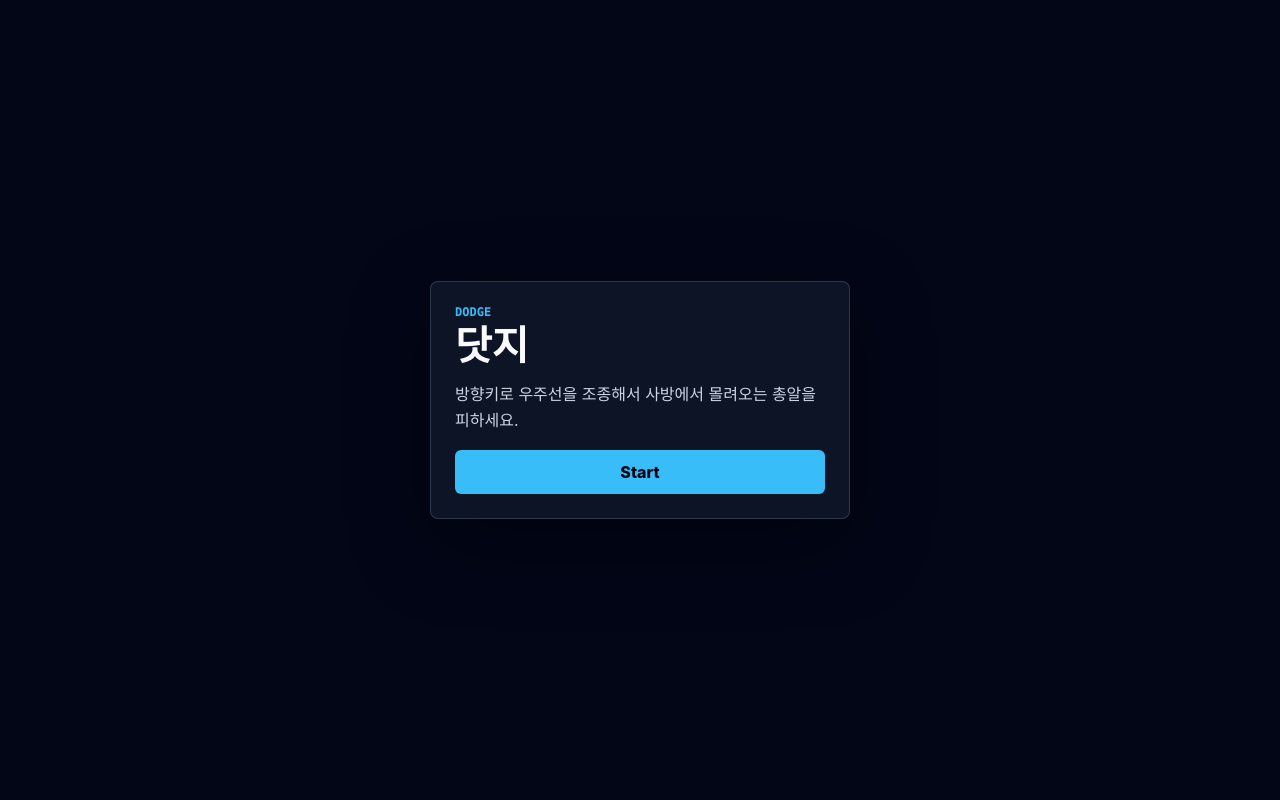
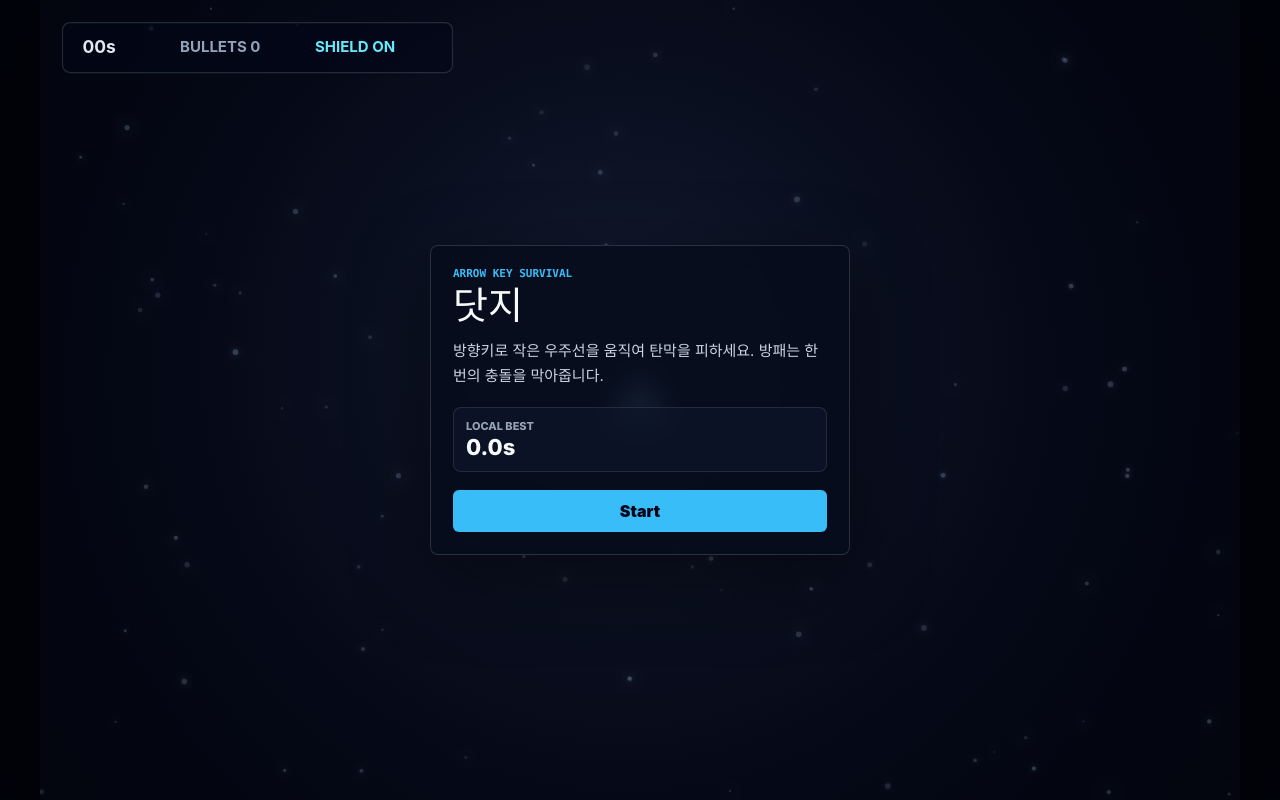
Before and after one commit to nj0034/dodge, a website built with Vite: page index.html in a window 1280 px wide. Built offline with nearby package versions, Linux system fonts and the light colour scheme; animation ran at ten frames a second.

Commit message:
feat: render playable dodge game

```diff
--- /dev/null
+++ b/src/game/input.ts
@@ -0,0 +1,59 @@
+import type { InputState } from './types';
+
+const ARROW_TO_DIRECTION: Record<string, keyof InputState> = {
+  ArrowLeft: 'left',
+  ArrowRight: 'right',
+  ArrowUp: 'up',
+  ArrowDown: 'down',
+};
+
+const createEmptyInput = (): InputState => ({
+  left: false,
+  right: false,
+  up: false,
+  down: false,
+});
+
+export type KeyboardInput = {
+  current: InputState;
+  reset: () => void;
+  dispose: () => void;
+};
+
+export function createKeyboardInput(target: Window = window): KeyboardInput {
+  const current = createEmptyInput();
+
+  const handleKey = (event: KeyboardEvent, pressed: boolean) => {
+    const direction = ARROW_TO_DIRECTION[event.key];
+
+    if (!direction) {
+      return;
+    }
+
+    event.preventDefault();
+    current[direction] = pressed;
+  };
+
+  const handleKeyDown = (event: KeyboardEvent) => handleKey(event, true);
+  const handleKeyUp = (event: KeyboardEvent) => handleKey(event, false);
+  const reset = () => {
+    current.left = false;
+    current.right = false;
+    current.up = false;
+    current.down = false;
+  };
+
+  target.addEventListener('keydown', handleKeyDown, { passive: false });
+  target.addEventListener('keyup', handleKeyUp, { passive: false });
+  target.addEventListener('blur', reset);
+
+  return {
+    current,
+    reset,
+    dispose: () => {
+      target.removeEventListener('keydown', handleKeyDown);
+      target.removeEventListener('keyup', handleKeyUp);
+      target.removeEventListener('blur', reset);
+    },
+  };
+}
--- /dev/null
+++ b/src/game/renderer.ts
@@ -0,0 +1,232 @@
+import { WORLD_HEIGHT, WORLD_WIDTH } from './config';
+import type { Bullet, Vec2 } from './types';
+import type { GameState } from './state';
+
+type Renderer = {
+  resize: () => void;
+  render: (state: GameState) => void;
+};
+
+type Star = Vec2 & {
+  radius: number;
+  alpha: number;
+  blur: number;
+};
+
+const STAR_COUNT = 92;
+const WARNING_LINE_LENGTH = 1180;
+
+const stars: Star[] = Array.from({ length: STAR_COUNT }, (_, index) => {
+  const seed = Math.sin((index + 1) * 97.31) * 10000;
+  const next = (offset: number) => {
+    const value = Math.sin(seed + offset * 41.73) * 10000;
+    return value - Math.floor(value);
+  };
+
+  return {
+    x: next(1) * WORLD_WIDTH,
+    y: next(2) * WORLD_HEIGHT,
+    radius: 0.7 + next(3) * 1.7,
+    alpha: 0.12 + next(4) * 0.18,
+    blur: 4 + next(5) * 9,
+  };
+});
+
+const formatSeconds = (elapsedMs: number) =>
+  `${Math.floor(elapsedMs / 1000).toString().padStart(2, '0')}s`;
+
+const normalize = (value: Vec2): Vec2 => {
+  const length = Math.hypot(value.x, value.y) || 1;
+  return { x: value.x / length, y: value.y / length };
+};
+
+function drawBackground(ctx: CanvasRenderingContext2D) {
+  const gradient = ctx.createRadialGradient(
+    WORLD_WIDTH * 0.48,
+    WORLD_HEIGHT * 0.42,
+    40,
+    WORLD_WIDTH * 0.5,
+    WORLD_HEIGHT * 0.5,
+    WORLD_WIDTH * 0.72,
+  );
+
+  gradient.addColorStop(0, '#10182b');
+  gradient.addColorStop(0.48, '#050816');
+  gradient.addColorStop(1, '#01030a');
+
+  ctx.fillStyle = gradient;
+  ctx.fillRect(0, 0, WORLD_WIDTH, WORLD_HEIGHT);
+
+  for (const star of stars) {
+    ctx.save();
+    ctx.globalAlpha = star.alpha;
+    ctx.shadowBlur = star.blur;
+    ctx.shadowColor = '#6b88a8';
+    ctx.fillStyle = '#8da2bc';
+    ctx.beginPath();
+    ctx.arc(star.x, star.y, star.radius, 0, Math.PI * 2);
+    ctx.fill();
+    ctx.restore();
+  }
+}
+
+function drawDashWarning(ctx: CanvasRenderingContext2D, bullet: Bullet) {
+  if (bullet.kind !== 'dash' || bullet.ageMs >= bullet.delayMs) {
+    return;
+  }
+
+  const direction = normalize(bullet.velocity);
+  const progress = Math.min(1, bullet.ageMs / bullet.delayMs);
+  const end = {
+    x: bullet.position.x + direction.x * WARNING_LINE_LENGTH,
+    y: bullet.position.y + direction.y * WARNING_LINE_LENGTH,
+  };
+
+  ctx.save();
+  ctx.globalAlpha = 0.22 + progress * 0.34;
+  ctx.strokeStyle = bullet.color;
+  ctx.lineWidth = 2;
+  ctx.setLineDash([10, 12]);
+  ctx.lineDashOffset = -progress * 32;
+  ctx.shadowBlur = 12;
+  ctx.shadowColor = bullet.color;
+  ctx.beginPath();
+  ctx.moveTo(bullet.position.x, bullet.position.y);
+  ctx.lineTo(end.x, end.y);
+  ctx.stroke();
+  ctx.restore();
+}
+
+function drawBullet(ctx: CanvasRenderingContext2D, bullet: Bullet) {
+  const isWaitingDash = bullet.kind === 'dash' && bullet.ageMs < bullet.delayMs;
+  const radius = isWaitingDash ? bullet.radius * 0.82 : bullet.radius;
+
+  ctx.save();
+  ctx.globalAlpha = isWaitingDash ? 0.62 : 1;
+  ctx.shadowBlur = isWaitingDash ? 10 : 18;
+  ctx.shadowColor = bullet.color;
+  ctx.fillStyle = bullet.color;
+  ctx.beginPath();
+  ctx.arc(bullet.position.x, bullet.position.y, radius, 0, Math.PI * 2);
+  ctx.fill();
+
+  ctx.globalAlpha = isWaitingDash ? 0.36 : 0.7;
+  ctx.strokeStyle = '#ffffff';
+  ctx.lineWidth = 1.5;
+  ctx.stroke();
+  ctx.restore();
+}
+
+function drawPlayer(ctx: CanvasRenderingContext2D, state: GameState) {
+  const { player } = state;
+  const { x, y } = player.position;
+  const invulnerable = player.invulnerableMs > 0;
+
+  ctx.save();
+  ctx.translate(x, y);
+
+  if (player.shieldAvailable || invulnerable) {
+    ctx.globalAlpha = invulnerable ? 0.45 + Math.sin(state.elapsedMs / 70) * 0.2 : 0.34;
+    ctx.strokeStyle = '#67e8f9';
+    ctx.lineWidth = 2;
+    ctx.shadowBlur = 14;
+    ctx.shadowColor = '#22d3ee';
+    ctx.beginPath();
+    ctx.arc(0, 0, player.radius + 8, 0, Math.PI * 2);
+    ctx.stroke();
+  }
+
+  ctx.globalAlpha = player.alive ? 1 : 0.35;
+  ctx.shadowBlur = 16;
+  ctx.shadowColor = '#93c5fd';
+  ctx.fillStyle = '#e0f2fe';
+  ctx.beginPath();
+  ctx.moveTo(0, -player.radius - 4);
+  ctx.lineTo(player.radius + 6, player.radius + 5);
+  ctx.lineTo(0, player.radius);
+  ctx.lineTo(-player.radius - 6, player.radius + 5);
+  ctx.closePath();
+  ctx.fill();
+
+  ctx.shadowBlur = 0;
+  ctx.fillStyle = '#38bdf8';
+  ctx.beginPath();
+  ctx.moveTo(0, -player.radius + 2);
+  ctx.lineTo(player.radius - 2, player.radius + 1);
+  ctx.lineTo(0, player.radius - 2);
+  ctx.lineTo(-player.radius + 2, player.radius + 1);
+  ctx.closePath();
+  ctx.fill();
+  ctx.restore();
+}
+
+function drawHud(ctx: CanvasRenderingContext2D, state: GameState) {
+  const shieldText =
+    state.player.shieldAvailable || state.player.invulnerableMs > 0 ? 'SHIELD ON' : 'SHIELD OFF';
+
+  ctx.save();
+  ctx.fillStyle = 'rgba(2, 6, 23, 0.58)';
+  ctx.strokeStyle = 'rgba(148, 163, 184, 0.22)';
+  ctx.lineWidth = 1;
+  ctx.beginPath();
+  ctx.roundRect(18, 18, 312, 40, 6);
+  ctx.fill();
+  ctx.stroke();
+
+  ctx.fillStyle = '#e2e8f0';
+  ctx.font = '700 14px Inter, system-ui, sans-serif';
+  ctx.textBaseline = 'middle';
+  ctx.fillText(formatSeconds(state.elapsedMs), 34, 38);
+
+  ctx.fillStyle = '#94a3b8';
+  ctx.font = '700 12px Inter, system-ui, sans-serif';
+  ctx.fillText(`BULLETS ${state.bullets.length}`, 112, 38);
+
+  ctx.fillStyle =
+    state.player.shieldAvailable || state.player.invulnerableMs > 0 ? '#67e8f9' : '#64748b';
+  ctx.fillText(shieldText, 220, 38);
+  ctx.restore();
+}
+
+export function createRenderer(canvas: HTMLCanvasElement): Renderer {
+  const ctx = canvas.getContext('2d');
+
+  if (!ctx) {
+    throw new Error('Canvas 2D context is not available');
+  }
+
+  const resize = () => {
+    const rect = canvas.getBoundingClientRect();
+    const dpr = Math.max(1, window.devicePixelRatio || 1);
+
+    canvas.width = Math.round(rect.width * dpr);
+    canvas.height = Math.round(rect.height * dpr);
+    ctx.setTransform(
+      (rect.width * dpr) / WORLD_WIDTH,
+      0,
+      0,
+      (rect.height * dpr) / WORLD_HEIGHT,
+      0,
+      0,
+    );
+  };
+
+  const render = (state: GameState) => {
+    drawBackground(ctx);
+
+    for (const bullet of state.bullets) {
+      drawDashWarning(ctx, bullet);
+    }
+
+    for (const bullet of state.bullets) {
+      drawBullet(ctx, bullet);
+    }
+
+    drawPlayer(ctx, state);
+    drawHud(ctx, state);
+  };
+
+  resize();
+
+  return { resize, render };
+}
--- a/src/main.ts
+++ b/src/main.ts
@@ -1,16 +1,12 @@
 import './styles.css';
+import { mountApp } from './ui/app';
 
-const overlay = document.querySelector<HTMLDivElement>('#overlay');
+const root = document.querySelector<HTMLElement>('#app');
+const canvas = document.querySelector<HTMLCanvasElement>('#game');
+const overlay = document.querySelector<HTMLElement>('#overlay');
 
-if (!overlay) {
-  throw new Error('Missing #overlay element');
+if (!root || !canvas || !overlay) {
+  throw new Error('Missing Dodge app mount elements');
 }
 
-overlay.innerHTML = `
-  <div class="panel">
-    <p class="eyebrow">DODGE</p>
-    <h1>닷지</h1>
-    <p>방향키로 우주선을 조종해서 사방에서 몰려오는 총알을 피하세요.</p>
-    <button type="button" class="primary">Start</button>
-  </div>
-`;
+mountApp({ root, canvas, overlay });
--- a/src/styles.css
+++ b/src/styles.css
@@ -4,6 +4,10 @@
   font-family:
     Inter, ui-sans-serif, system-ui, -apple-system, BlinkMacSystemFont, "Segoe UI",
     sans-serif;
+  font-synthesis: none;
+  text-rendering: geometricPrecision;
+  -webkit-font-smoothing: antialiased;
+  -moz-osx-font-smoothing: grayscale;
 }
 
 * {
@@ -21,16 +25,36 @@ body {
 body {
   display: grid;
   place-items: center;
-  background: #020617;
+  background:
+    radial-gradient(circle at 50% 30%, rgba(31, 41, 70, 0.48), transparent 46%),
+    #01030a;
+}
+
+button,
+input {
+  border: 0;
+  border-radius: 6px;
+  font: inherit;
+}
+
+button {
+  cursor: pointer;
+}
+
+button:focus-visible,
+input:focus-visible {
+  outline: 2px solid #67e8f9;
+  outline-offset: 3px;
 }
 
 #app {
   position: relative;
   width: min(100vw, 1200px);
   height: min(100vh, 800px);
-  min-width: 720px;
-  min-height: 520px;
+  min-width: min(100vw, 720px);
+  min-height: min(100vh, 520px);
   background: #020617;
+  box-shadow: 0 30px 90px rgba(0, 0, 0, 0.55);
 }
 
 #game {
@@ -45,49 +69,160 @@ body {
   inset: 0;
   display: grid;
   place-items: center;
+  padding: 20px;
   pointer-events: none;
 }
 
+#overlay[hidden] {
+  display: none;
+}
+
 .panel {
-  width: min(420px, calc(100% - 48px));
-  padding: 24px;
-  border: 1px solid rgba(148, 163, 184, 0.25);
+  width: min(420px, 100%);
+  padding: 22px;
+  border: 1px solid rgba(148, 163, 184, 0.24);
   border-radius: 8px;
-  background: rgba(15, 23, 42, 0.88);
-  box-shadow: 0 24px 80px rgba(0, 0, 0, 0.42);
+  background: rgba(7, 13, 28, 0.9);
+  box-shadow: 0 24px 80px rgba(0, 0, 0, 0.46);
+  backdrop-filter: blur(12px);
   pointer-events: auto;
 }
 
 .eyebrow {
   margin: 0 0 8px;
   color: #38bdf8;
-  font: 700 12px/1 ui-monospace, SFMono-Regular, Menlo, Monaco, Consolas, monospace;
+  font: 800 11px/1 ui-monospace, SFMono-Regular, Menlo, Monaco, Consolas, monospace;
   letter-spacing: 0;
+  text-transform: uppercase;
+}
+
+h1,
+h2,
+p,
+dl,
+dd {
+  margin: 0;
 }
 
 h1 {
-  margin: 0 0 12px;
-  font-size: 40px;
+  color: #f8fafc;
+  font-size: 38px;
   line-height: 1;
 }
 
-p {
+h2 {
   color: #cbd5e1;
-  line-height: 1.6;
+  font-size: 13px;
+  line-height: 1.2;
 }
 
-button,
-input {
-  font: inherit;
+.instructions {
+  margin-top: 14px;
+  color: #cbd5e1;
+  font-size: 15px;
+  line-height: 1.65;
+}
+
+.score-row,
+.score-grid {
+  display: grid;
+  gap: 10px;
+  margin: 18px 0;
+}
+
+.score-grid {
+  grid-template-columns: repeat(2, minmax(0, 1fr));
+}
+
+.score-row div,
+.score-grid div,
+.leaderboard {
+  border: 1px solid rgba(148, 163, 184, 0.18);
+  border-radius: 8px;
+  background: rgba(15, 23, 42, 0.68);
+  padding: 12px;
+}
+
+dt,
+label {
+  color: #94a3b8;
+  font-size: 11px;
+  font-weight: 800;
+  line-height: 1.1;
+  text-transform: uppercase;
+}
+
+dd {
+  margin-top: 5px;
+  color: #f8fafc;
+  font-size: 22px;
+  font-weight: 800;
+  line-height: 1;
 }
 
 .primary {
   width: 100%;
-  min-height: 44px;
-  border: 0;
-  border-radius: 6px;
+  min-height: 42px;
   color: #020617;
   background: #38bdf8;
-  font-weight: 800;
-  cursor: pointer;
+  font-weight: 900;
+  transition:
+    background 140ms ease,
+    transform 140ms ease;
 }
+
+.primary:hover {
+  background: #67e8f9;
+}
+
+.primary:active {
+  transform: translateY(1px);
+}
+
+.nickname-form {
+  display: grid;
+  gap: 8px;
+  margin: 0 0 14px;
+}
+
+.nickname-form input {
+  width: 100%;
+  height: 40px;
+  padding: 0 12px;
+  color: #cbd5e1;
+  background: rgba(15, 23, 42, 0.78);
+  border: 1px solid rgba(148, 163, 184, 0.2);
+}
+
+.nickname-form input::placeholder {
+  color: #64748b;
+}
+
+.leaderboard {
+  display: grid;
+  gap: 6px;
+  margin-top: 14px;
+}
+
+.leaderboard p {
+  color: #94a3b8;
+  font-size: 13px;
+  line-height: 1.45;
+}
+
+@media (max-width: 720px) {
+  #app {
+    width: 100vw;
+    height: 100vh;
+    min-width: 0;
+    min-height: 0;
+  }
+
+  .panel {
+    padding: 18px;
+  }
+
+  h1 {
+    font-size: 34px;
+  }
+}
--- /dev/null
+++ b/src/ui/app.ts
@@ -0,0 +1,153 @@
+import { createKeyboardInput } from '../game/input';
+import { createRenderer } from '../game/renderer';
+import {
+  createGameState,
+  startGame,
+  updateGameState,
+  type GameState,
+} from '../game/state';
+
+const BEST_SCORE_KEY = 'dodge.bestScoreMs';
+
+type AppElements = {
+  root: HTMLElement;
+  canvas: HTMLCanvasElement;
+  overlay: HTMLElement;
+};
+
+const readBestScore = () => {
+  const value = window.localStorage.getItem(BEST_SCORE_KEY);
+  const parsed = value === null ? 0 : Number.parseInt(value, 10);
+
+  return Number.isFinite(parsed) ? parsed : 0;
+};
+
+const writeBestScore = (score: number) => {
+  const previous = readBestScore();
+  const next = Math.max(previous, score);
+
+  window.localStorage.setItem(BEST_SCORE_KEY, String(next));
+  return next;
+};
+
+const formatScore = (elapsedMs: number) => `${(elapsedMs / 1000).toFixed(1)}s`;
+
+function setOverlay(overlay: HTMLElement, html: string) {
+  overlay.innerHTML = html;
+  overlay.hidden = false;
+}
+
+function clearOverlay(overlay: HTMLElement) {
+  overlay.innerHTML = '';
+  overlay.hidden = true;
+}
+
+function showMenu(overlay: HTMLElement, onStart: () => void) {
+  setOverlay(
+    overlay,
+    `
+      <div class="panel menu-panel">
+        <p class="eyebrow">ARROW KEY SURVIVAL</p>
+        <h1>닷지</h1>
+        <p class="instructions">방향키로 작은 우주선을 움직여 탄막을 피하세요. 방패는 한 번의 충돌을 막아줍니다.</p>
+        <dl class="score-row">
+          <div>
+            <dt>Local best</dt>
+            <dd>${formatScore(readBestScore())}</dd>
+          </div>
+        </dl>
+        <button type="button" class="primary" data-action="start">Start</button>
+      </div>
+    `,
+  );
+
+  overlay.querySelector<HTMLButtonElement>('[data-action="start"]')?.addEventListener('click', onStart);
+}
+
+function showGameOver(
+  overlay: HTMLElement,
+  state: GameState,
+  onRestart: () => void,
+) {
+  const score = state.elapsedMs;
+  const best = writeBestScore(score);
+
+  setOverlay(
+    overlay,
+    `
+      <div class="panel game-over-panel">
+        <p class="eyebrow">GAME OVER</p>
+        <h1>기록 ${formatScore(score)}</h1>
+        <dl class="score-grid">
+          <div>
+            <dt>Score</dt>
+            <dd>${formatScore(score)}</dd>
+          </div>
+          <div>
+            <dt>Best</dt>
+            <dd>${formatScore(best)}</dd>
+          </div>
+        </dl>
+        <form class="nickname-form" aria-label="Nickname form">
+          <label for="nickname">Nickname</label>
+          <input id="nickname" name="nickname" type="text" placeholder="다음 작업에서 저장됩니다" disabled />
+        </form>
+        <button type="button" class="primary" data-action="restart">Restart</button>
+        <section class="leaderboard" aria-label="Leaderboard">
+          <h2>Leaderboard</h2>
+          <p>네트워크 순위표는 다음 작업에서 연결됩니다.</p>
+        </section>
+      </div>
+    `,
+  );
+
+  overlay.querySelector<HTMLButtonElement>('[data-action="restart"]')?.addEventListener('click', onRestart);
+}
+
+export function mountApp({ root, canvas, overlay }: AppElements) {
+  const renderer = createRenderer(canvas);
+  const input = createKeyboardInput();
+  let state = createGameState();
+  let lastFrameTime = 0;
+  let gameOverShown = false;
+
+  const restart = () => {
+    input.reset();
+    state = startGame(state);
+    lastFrameTime = performance.now();
+    gameOverShown = false;
+    clearOverlay(overlay);
+  };
+
+  const loop = (time: number) => {
+    const deltaMs = lastFrameTime === 0 ? 0 : time - lastFrameTime;
+    lastFrameTime = time;
+
+    state = updateGameState(state, input.current, deltaMs);
+    renderer.render(state);
+
+    if (state.status === 'gameOver' && !gameOverShown) {
+      gameOverShown = true;
+      input.reset();
+      showGameOver(overlay, state, restart);
+    }
+
+    requestAnimationFrame(loop);
+  };
+
+  const handleResize = () => {
+    renderer.resize();
+    renderer.render(state);
+  };
+
+  root.classList.add('is-mounted');
+  showMenu(overlay, restart);
+  renderer.render(state);
+  window.addEventListener('resize', handleResize);
+  requestAnimationFrame(loop);
+
+  return () => {
+    input.dispose();
+    window.removeEventListener('resize', handleResize);
+  };
+}
```
